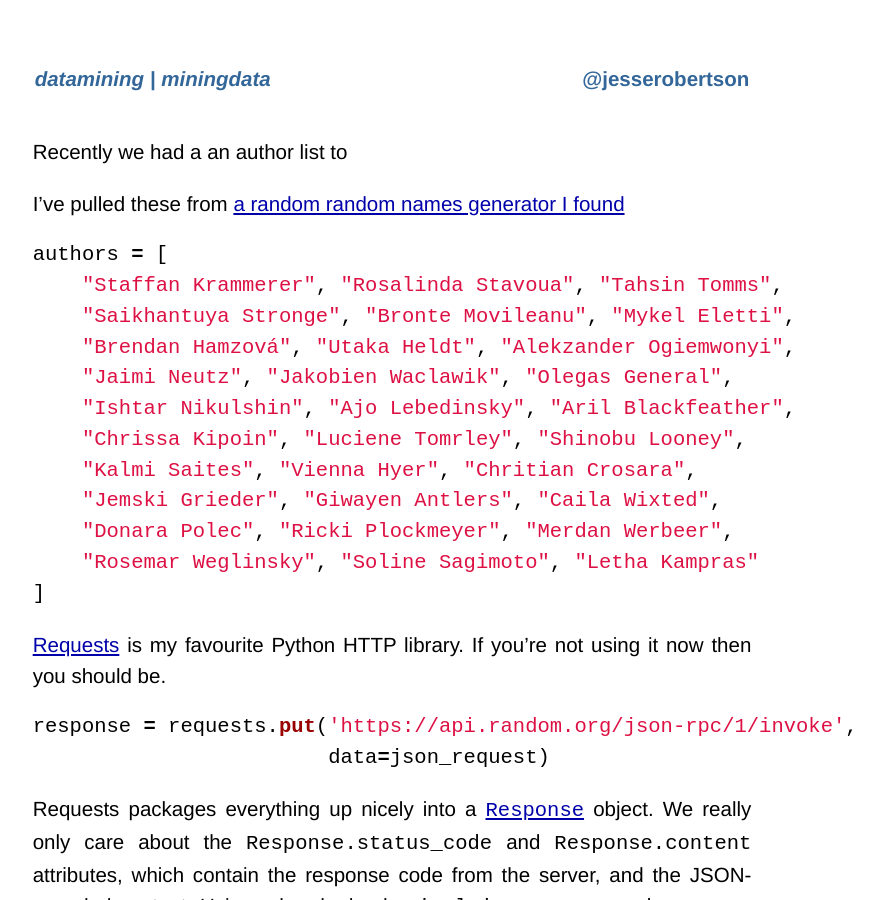
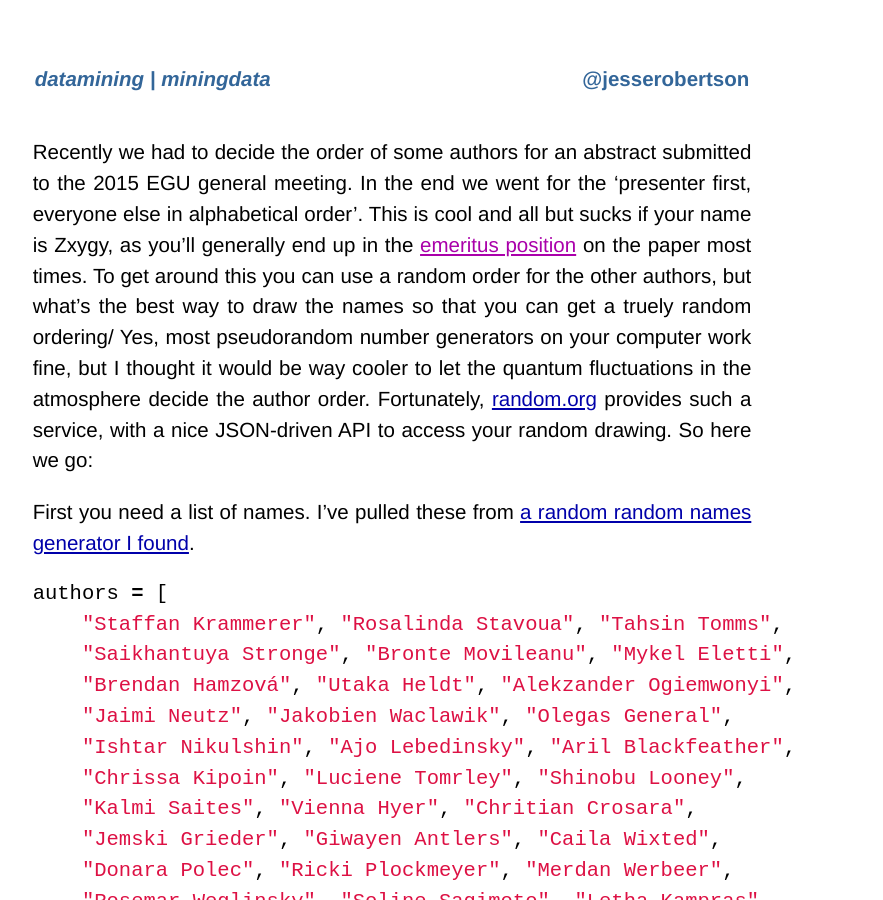
Before and after one commit to jesserobertson/jesserobertson.github.io, a Jekyll site: the page built from _posts/2014-01-08-randomizing-authors.md, in a window 1280 px wide and 900 px high. Shown: the whole window, without its empty margins (248-1131 px from the left). Built offline with Jekyll 4.4.1, drawn with Linux system fonts in a browser that asks for light colours; Markdown is read by kramdown in place of the engine named in the settings.

Commit message:
Updating randomizing authors post

```diff
--- a/_posts/2014-01-08-randomizing-authors.md
+++ b/_posts/2014-01-08-randomizing-authors.md
@@ -3,9 +3,9 @@ layout: default
 title: Randomizing authors
 ---
 
-Recently we had a an author list to
+Recently we had to decide the order of some authors for an abstract submitted to the 2015 EGU general meeting. In the end we went for the 'presenter first, everyone else in alphabetical order'. This is cool and all but sucks if your name is Zxygy, as you'll generally end up in the [emeritus position]() on the paper most times. To get around this you can use a random order for the other authors, but what's the best way to draw the names so that you can get a truely random ordering/ Yes, most pseudorandom number generators on your computer work fine, but I thought it would be way cooler to let the quantum fluctuations in the atmosphere decide the author order. Fortunately, [random.org](http://random.org) provides such a service, with a nice JSON-driven API to access your random drawing. So here we go:
 
-I've pulled these from [a random random names generator I found](http://www.namesgenerator.org/100-random-names/)
+First you need a list of names. I've pulled these from [a random random names generator I found](http://www.namesgenerator.org/100-random-names/).
 
 {% highlight python %}
 authors = [
```
